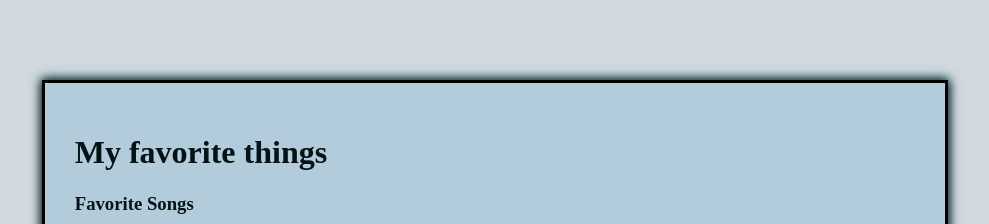
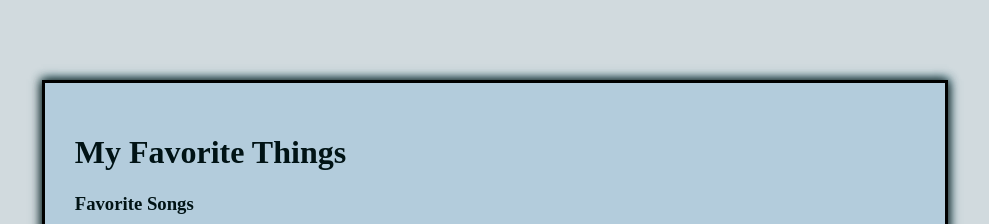
Before and after one commit to Keith-Levine/project-3-front, a React (Create React App) app: page / in a window 1280 px wide. Shown: the top 224 px of the page, without its empty margins (145-1134 px from the left). Built offline with nearby package versions, Linux system fonts and the light colour scheme; no server answers.

Commit message:
changes made

```diff
--- a/src/App.js
+++ b/src/App.js
@@ -122,7 +122,7 @@ export default class App extends Component {
       )
     } else {return (
       <div className="body">
-        <h1>My favorite things</h1>
+        <h1>My Favorite Things</h1>
         <h3>Favorite Songs</h3>
         <SongForm  getSongs={() => this.getSongs()}/><br></br>
 
```
